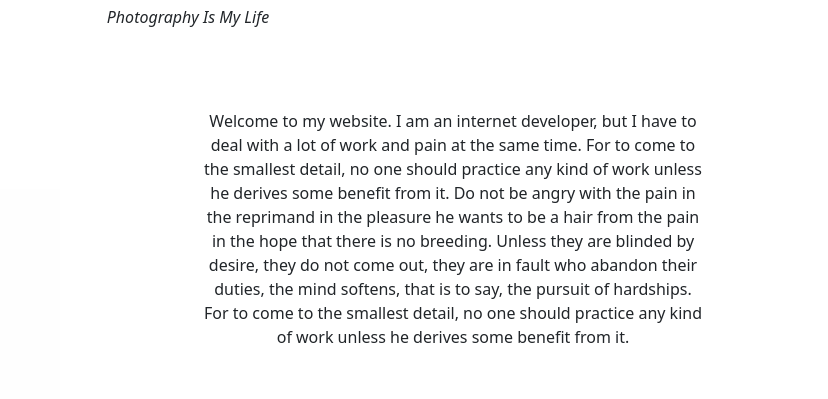
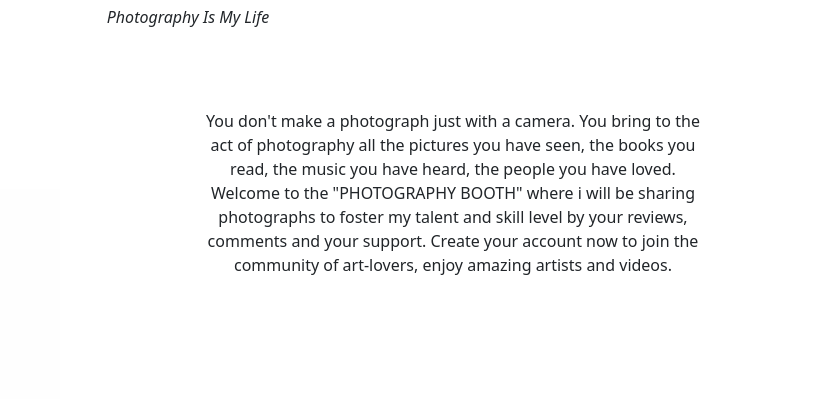
Before and after one commit to Abhik-02/TeamGalaxy_Web, a plain HTML site: page index.html in a window 1280 px wide. Shown: the part 391-790 px from the top of the page, 452-1280 px from the left. Drawn offline with nearby package versions, Linux system fonts and the light colour scheme.

Commit message:
Add files via upload

```diff
--- a/index.html
+++ b/index.html
@@ -80,7 +80,9 @@
                 </div>
                 <div class="col">
                     <p>
-                        Welcome to my website. I am an internet developer, but I have to deal with a lot of work and pain at the same time. For to come to the smallest detail, no one should practice any kind of work unless he derives some benefit from it. Do not be angry with the pain in the reprimand in the pleasure he wants to be a hair from the pain in the hope that there is no breeding. Unless they are blinded by desire, they do not come out, they are in fault who abandon their duties, the mind softens, that is to say, the pursuit of hardships. For to come to the smallest detail, no one should practice any kind of work unless he derives some benefit from it.
+                      You don't make a photograph just with a camera. You bring to the act of photography all the pictures you have seen, the books you read, the music you have heard, the people you have loved.
+                      Welcome to the "PHOTOGRAPHY BOOTH" where i will be sharing photographs to foster my talent and skill level by your reviews, comments and your support.
+                      Create your account now to join the community of art-lovers, enjoy amazing artists and videos.
                     </p>
                 </div>
             </div>
```
